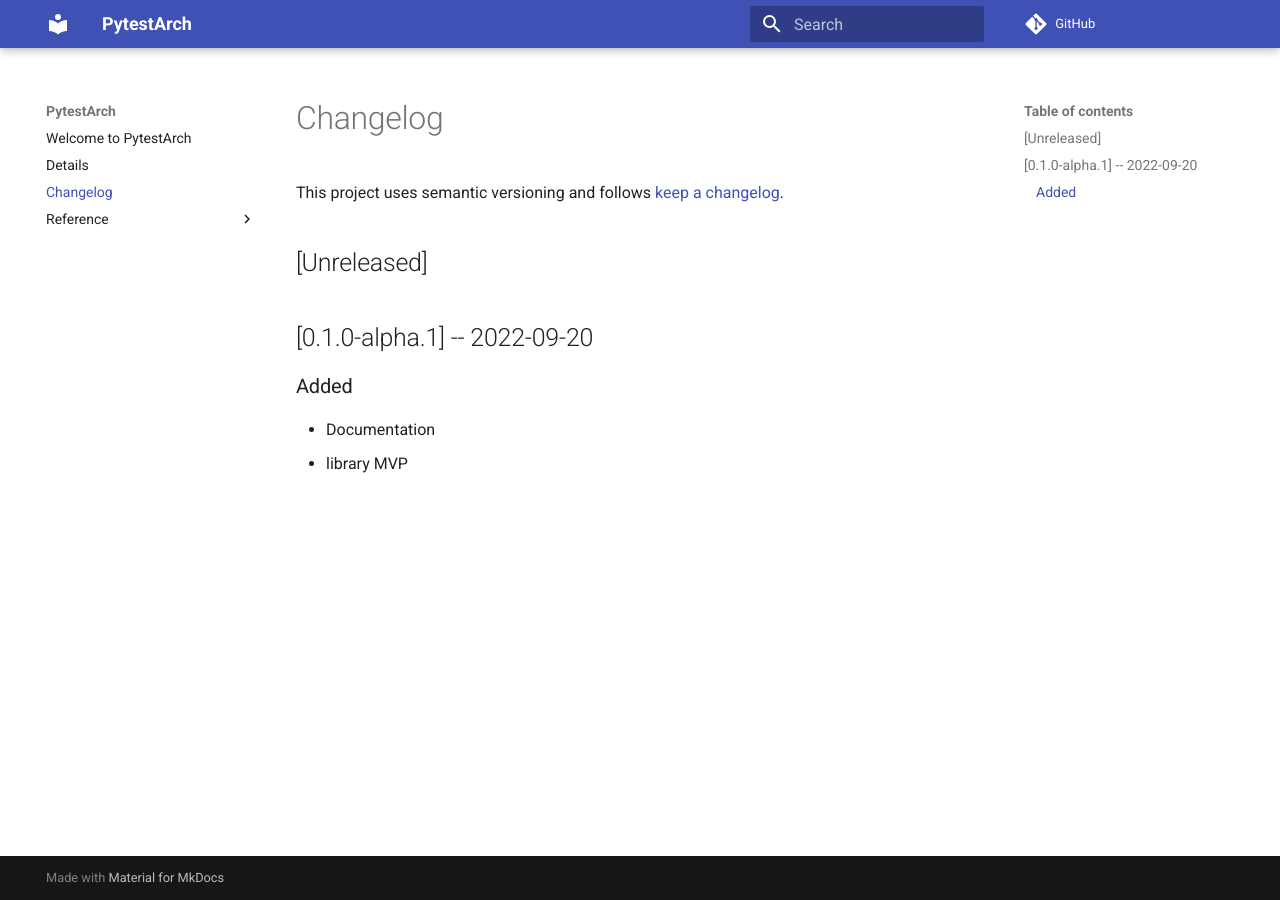
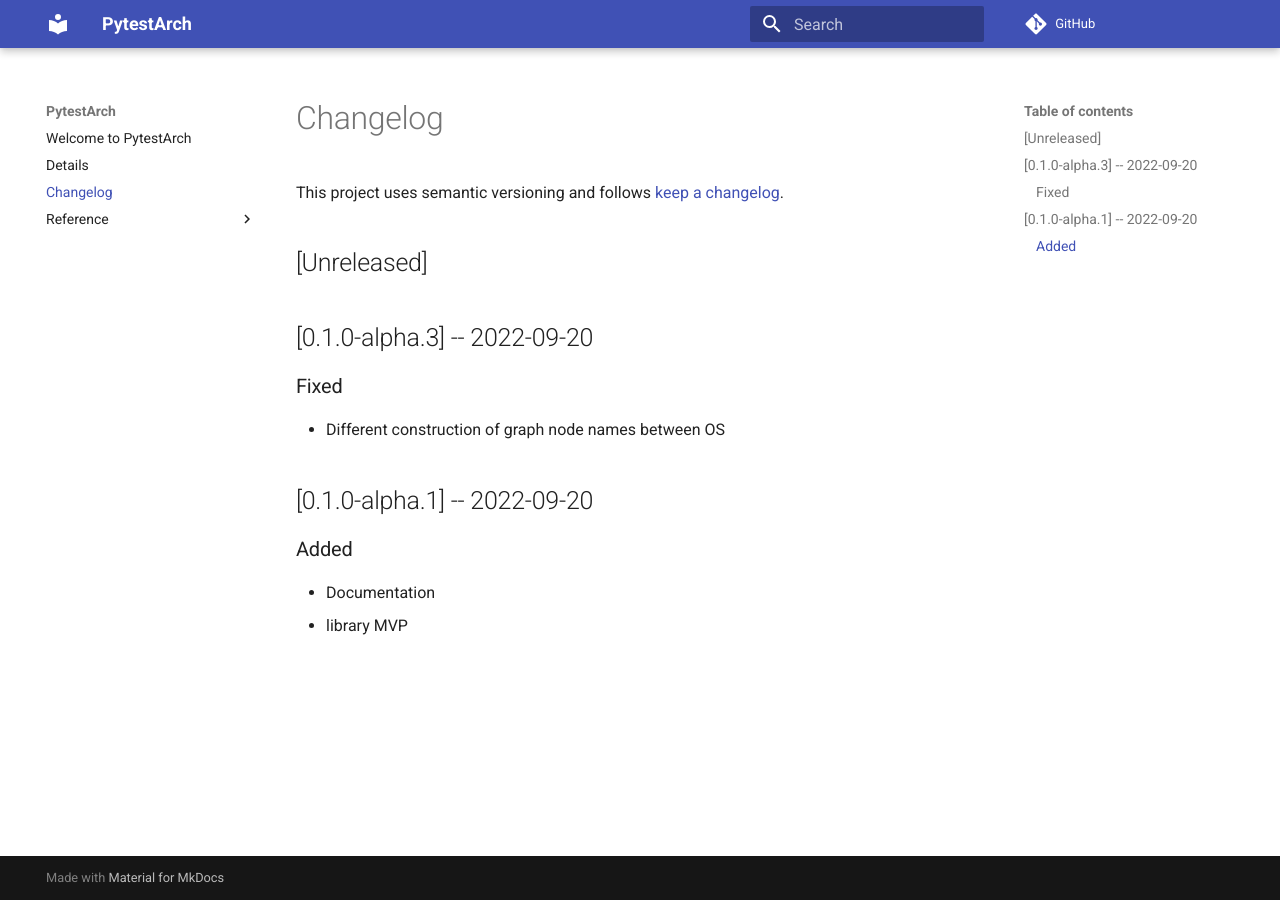
Before and after one commit to zyskarch/pytestarch, an MkDocs documentation site: the page built from docs/changelog.md, in a window 1280 px wide. Built offline with MkDocs 1.6.1 and Material for MkDocs 9.7.7, drawn with Linux system fonts in a browser that asks for light colours; comment, search, counter and statistics services are not loaded.

```diff
--- a/docs/changelog.md
+++ b/docs/changelog.md
@@ -5,6 +5,9 @@ This project uses semantic versioning and follows [keep a changelog](https://kee
 
 ## [Unreleased]
 
+## [0.1.0-alpha.3] -- 2022-09-20
+### Fixed
+- Different construction of graph node names between OS
 
 ## [0.1.0-alpha.1] -- 2022-09-20
 ### Added
--- a/pyproject.toml
+++ b/pyproject.toml
@@ -1,6 +1,6 @@
 [tool.poetry]
 name = "PytestArch"
-version = "0.1.0-alpha.1"
+version = "0.1.0-alpha.3"
 description = "Test framework for software architecture based on imports between modules"
 authors = ["zyskarch <zyskarch@gmail.com>"]
 readme = "README.md"
```
Also changed, not shown: README.md (+1 -1 lines), docs/index.md (+1 -1 lines), 4 other files.
